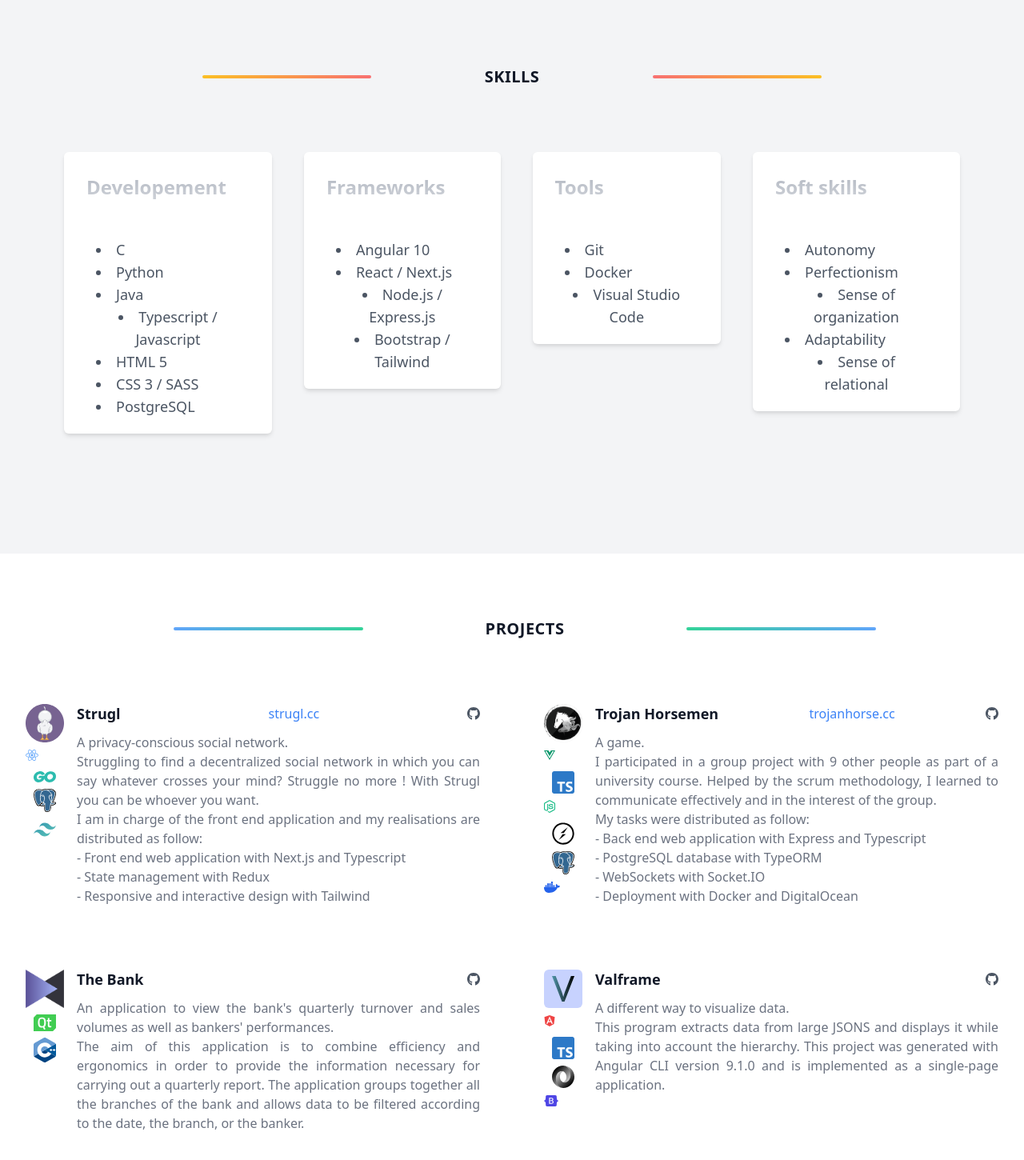
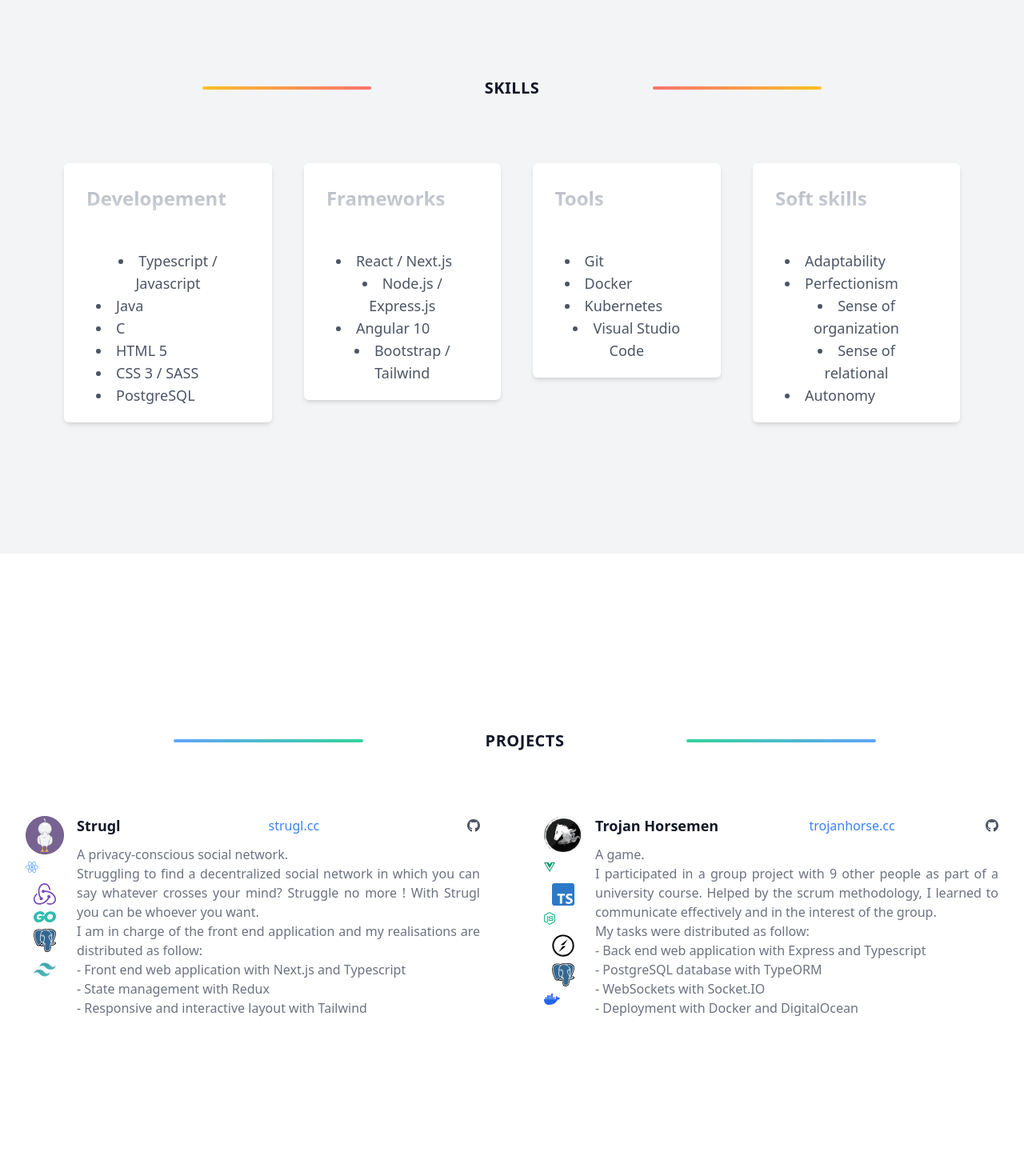
Before and after one commit to sihamais/sihamais.com, a Next.js app: page / in a window 1280 px wide. Shown: the part 908-2358 px from the top of the page at 80% size. Built offline with nearby package versions, Linux system fonts and the light colour scheme.

Commit message:
Update lists

```diff
--- a/components/contact.js
+++ b/components/contact.js
@@ -49,7 +49,7 @@ export default function Contact() {
                 <div className="grid grid-cols-6 gap-x-6 gap-y-2 ">
                   <div className="col-span-6 sm:col-span-3">
                     <label
-                      for="first_name"
+                      htmlFor="first_name"
                       className="block text-sm font-medium text-gray-700 dark:text-gray-100"
                     >
                       First name
--- a/components/projects.js
+++ b/components/projects.js
@@ -17,7 +17,7 @@ const ProjectsList = [
     hasBg: true,
     projectLink: "strugl.cc",
     projectDescription:
-      "A privacy-conscious social network.\nStruggling to find a decentralized social network in which you can say whatever crosses your mind? Struggle no more ! With Strugl you can be whoever you want.\nI am in charge of the front end application and my realisations are distributed as follow:\n- Front end web application with Next.js and Typescript\n- State management with Redux\n- Responsive and interactive design with Tailwind",
+      "A privacy-conscious social network.\nStruggling to find a decentralized social network in which you can say whatever crosses your mind? Struggle no more ! With Strugl you can be whoever you want.\nI am in charge of the front end application and my realisations are distributed as follow:\n- Front end web application with Next.js and Typescript\n- State management with Redux\n- Responsive and interactive layout with Tailwind",
     projectGithubLink: "https://github.com/pacokleitz/strugl",
     projectTechs: [
       {
@@ -25,6 +25,11 @@ const ProjectsList = [
         techLogo: faReact,
         techColor: "text-blue-400",
         isFA: true,
+      },
+      {
+        techName: "Redux",
+        techLogo: "redux.svg",
+        isFA: false,
       },
       {
         techName: "GO",
@@ -87,58 +92,58 @@ const ProjectsList = [
       },
     ],
   },
-  {
-    projectName: "The Bank",
-    projectLogo: "../dolores.png",
-    hasBg: true,
-    projectDescription:
-      "An application to view the bank's quarterly turnover and sales volumes as well as bankers' performances.\nThe aim of this application is to combine efficiency and ergonomics in order to provide the information necessary for carrying out a quarterly report. The application groups together all the branches of the bank and allows data to be filtered according to the date, the branch, or the banker.\n",
-    projectGithubLink: "https://github.com/sihamais/TheBank",
-    projectTechs: [
-      {
-        techName: "Qt",
-        techLogo: "qt.svg",
-        isFA: false,
-      },
-      {
-        techName: "C++",
-        techLogo: "c++.svg",
-        isFA: false,
-      },
-    ],
-  },
-  {
-    projectName: "Valframe",
-    projectLogo: "../valframe.svg",
-    hasBg: false,
-    projectDescription:
-      "A different way to visualize data.\nThis program extracts data from large JSONS and displays it while taking into account the hierarchy. This project was generated with Angular CLI version 9.1.0 and is implemented as a single-page application.",
-    projectGithubLink: "https://github.com/sihamais/valframe",
-    projectTechs: [
-      {
-        techName: "Angular",
-        techLogo: faAngular,
-        techColor: "text-red-500",
-        isFA: true,
-      },
-      {
-        techName: "Typescript",
-        techLogo: "typescript.png",
-        isFA: false,
-      },
-      {
-        techName: "JSON",
-        techLogo: "JSON.svg",
-        isFA: false,
-      },
-      {
-        techName: "Bootstrap",
-        techLogo: faBootstrap,
-        techColor: "text-indigo-600",
-        isFA: true,
-      },
-    ],
-  },
+  // {
+  //   projectName: "The Bank",
+  //   projectLogo: "../dolores.png",
+  //   hasBg: true,
+  //   projectDescription:
+  //     "An application to view the bank's quarterly turnover and sales volumes as well as bankers' performances.\nThe aim of this application is to combine efficiency and ergonomics in order to provide the information necessary for carrying out a quarterly report. The application groups together all the branches of the bank and allows data to be filtered according to the date, the branch, or the banker.\n",
+  //   projectGithubLink: "https://github.com/sihamais/TheBank",
+  //   projectTechs: [
+  //     {
+  //       techName: "Qt",
+  //       techLogo: "qt.svg",
+  //       isFA: false,
+  //     },
+  //     {
+  //       techName: "C++",
+  //       techLogo: "c++.svg",
+  //       isFA: false,
+  //     },
+  //   ],
+  // },
+  // {
+  //   projectName: "Valframe",
+  //   projectLogo: "../valframe.svg",
+  //   hasBg: false,
+  //   projectDescription:
+  //     "A different way to visualize data.\nThis program extracts data from large JSONS and displays it while taking into account the hierarchy. This project was generated with Angular CLI version 9.1.0 and is implemented as a single-page application.",
+  //   projectGithubLink: "https://github.com/sihamais/valframe",
+  //   projectTechs: [
+  //     {
+  //       techName: "Angular",
+  //       techLogo: faAngular,
+  //       techColor: "text-red-500",
+  //       isFA: true,
+  //     },
+  //     {
+  //       techName: "Typescript",
+  //       techLogo: "typescript.png",
+  //       isFA: false,
+  //     },
+  //     {
+  //       techName: "JSON",
+  //       techLogo: "JSON.svg",
+  //       isFA: false,
+  //     },
+  //     {
+  //       techName: "Bootstrap",
+  //       techLogo: faBootstrap,
+  //       techColor: "text-indigo-600",
+  //       isFA: true,
+  //     },
+  //   ],
+  // },
 ];
 
 function ProjectsRender(props) {
--- a/components/skills.js
+++ b/components/skills.js
@@ -2,10 +2,9 @@ const skillsList = [
   {
     directoryName: "Developement",
     subdirectories: [
+      "Typescript / Javascript",
+      "Java",
       "C",
-      "Python",
-      "Java",
-      "Typescript / Javascript",
       "HTML 5",
       "CSS 3 / SASS",
       "PostgreSQL",
@@ -14,24 +13,24 @@ const skillsList = [
   {
     directoryName: "Frameworks",
     subdirectories: [
-      "Angular 10",
       "React / Next.js",
       "Node.js / Express.js",
+      "Angular 10",
       "Bootstrap / Tailwind",
     ],
   },
   {
     directoryName: "Tools",
-    subdirectories: ["Git", "Docker", "Visual Studio Code"],
+    subdirectories: ["Git", "Docker", "Kubernetes", "Visual Studio Code"],
   },
   {
     directoryName: "Soft skills",
     subdirectories: [
-      "Autonomy",
+      "Adaptability",
       "Perfectionism",
       "Sense of organization",
-      "Adaptability",
       "Sense of relational",
+      "Autonomy",
     ],
   },
 ];
```
Also changed, not shown: public/redux.svg (added).
